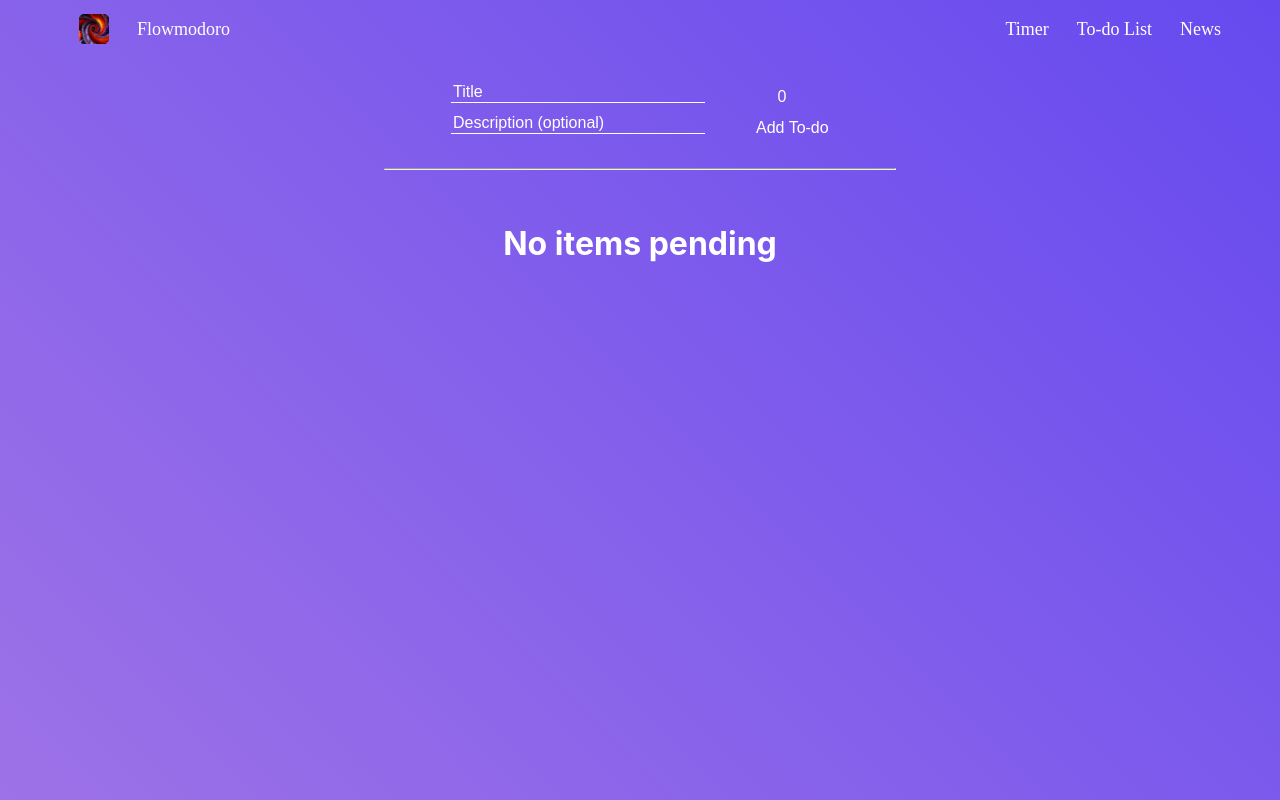
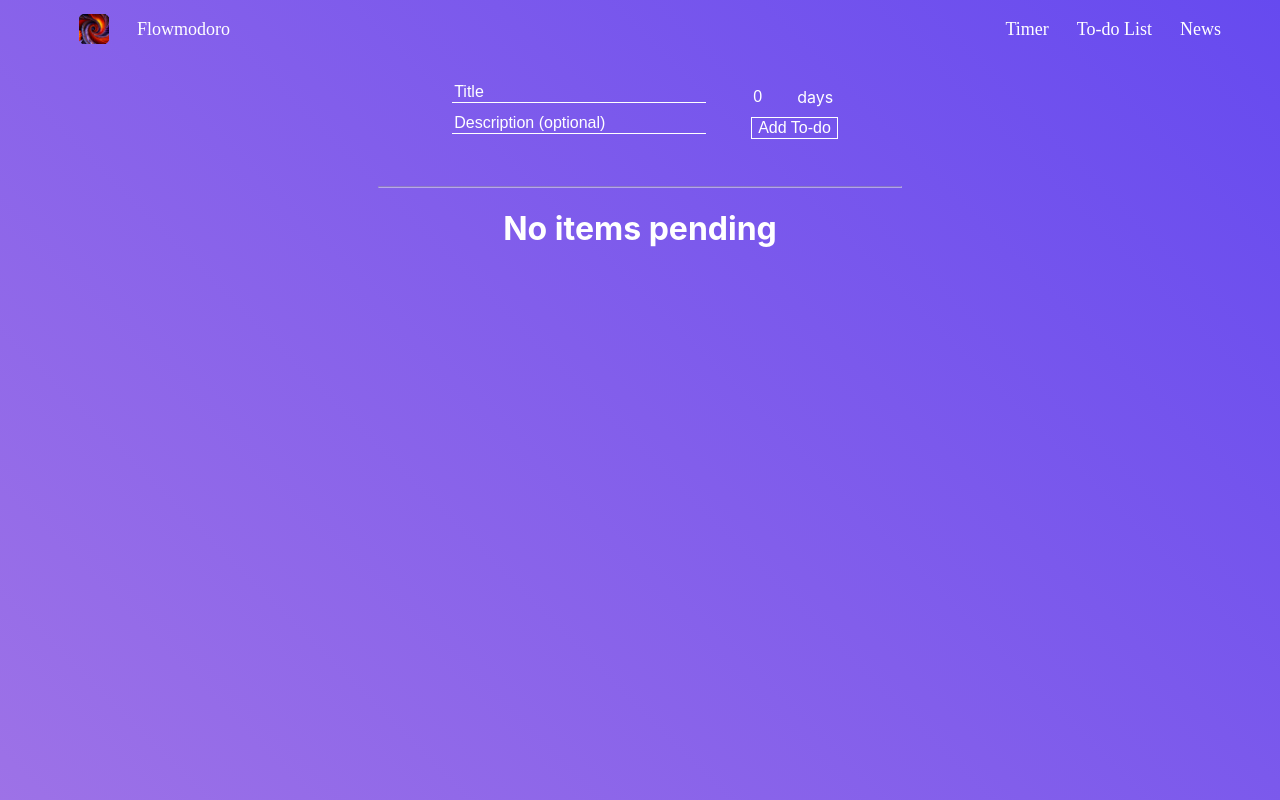
Before and after one commit to dhanushk03/flowmoro, a React (Create React App) app in the folder timerapp/: page /todolist in a window 1280 px wide. Both pictures are taken after a click on the button "New To-do". Built offline with nearby package versions, Linux system fonts and the light colour scheme; a web font is replaced by a local one.

Commit message:
Finally finished the expand and collapse functionality of each todo list item

```diff
--- a/timerapp/src/App.css
+++ b/timerapp/src/App.css
@@ -77,6 +77,9 @@
 
 #taskList {
   margin-top: 25px;
+  background: transparent;
+  border-radius: 10px;
+  padding: 10px;
 }
 
 #addTaskForm input {
@@ -105,8 +108,16 @@
 }
 
 #taskDeadline {
-  width: 75px;
-  text-align: center;
+  width: 37px;
+  text-align: left;
+}
+
+#taskDeadlineDays {
+  margin-left: -5px;
+}
+
+#taskDeadlineContainer {
+  display: flex;
 }
 
 #addTaskButton {
@@ -117,31 +128,31 @@
   margin-left: 10px;
   background: transparent;
   color: white;
-  border: none;
+  border: 1px solid;
   border-radius: var(--radius-percent);
   aspect-ratio: var(--a);
 }
 
 #addTaskButton:hover {
   cursor: pointer;
-  border: none;
   background-color: lightblue;
-  border-bottom: 2px solid white;
   transition: 0.2s;
 }
 
 .taskdivider {
-  width: 85%;
+  width: 90%;
+  opacity: 0.5;
+  /* border: none; */
 }
 
 ::placeholder {
   color: white;
 }
 
-#bottom-spacer {
+/* #bottom-spacer {
   height: 25px;
   width: 100%
-}
+} */
 
 #emptymessage {
   margin-left: auto;
--- a/timerapp/src/Components/CountdownTimer/CountdownTimer.css
+++ b/timerapp/src/Components/CountdownTimer/CountdownTimer.css
@@ -119,9 +119,11 @@
 
     display: flex;
     justify-content: center;
+    text-align: center;
     align-items: center;
 
-    font-size: 24px;
+    font-size: 104px;
+    font-weight: 200;
     font-family: "DM Sans";
     margin-left: 3%;
     margin-right: auto;
@@ -152,6 +154,10 @@
     border-color: #ffffff;
 }
 
+#reseticon {
+    transform: translateY(-6px);
+}
+
 span {
     margin-left: 3px;
     margin-right: 3px;
--- a/timerapp/src/Components/CountdownTimer/CountdownTimer.js
+++ b/timerapp/src/Components/CountdownTimer/CountdownTimer.js
@@ -153,7 +153,7 @@ const CountdownTimer = (props) => {
                     {paused? <div id="startBtn"></div> : <div id="pauseBtn"></div>}
                 </button>
                 <button onClick={resetTime} className="resetbutton">
-                    <p>RESET</p>
+                    <p id="reseticon">&#8634;</p>
                 </button>
             </div>
         </div>
--- a/timerapp/src/Components/TodoList/TodoList.js
+++ b/timerapp/src/Components/TodoList/TodoList.js
@@ -90,6 +90,7 @@ const TodoList = () => {
             }
             <div className="form-right">
               {showInputForm &&
+                <div id="taskDeadlineContainer">
                   <input
                       type="Number"
                       placeholder="Deadline"
@@ -98,6 +99,8 @@ const TodoList = () => {
                       value={taskDeadline}
                       onChange={handleChange}
                   />
+                  <span id="taskDeadlineDays">days</span>
+                </div>
               }
               <button onClick={addTask} id="addTaskButton" style={{"--r": radius, "--a": aspect}}>{showInputForm? "Add To-do" : "New To-do"}</button>
             </div>
--- a/timerapp/src/Components/TodoList/TodoListItem.css
+++ b/timerapp/src/Components/TodoList/TodoListItem.css
@@ -2,8 +2,8 @@
     display: flexbox;
     justify-content: center;
     align-items: center;
-    margin-top: 10px;
-    margin-bottom: 10px;
+    margin-top: 5px;
+    margin-bottom: 5px;
     margin-left: auto;
     margin-right: auto;
 }
@@ -14,8 +14,7 @@
     width: 500px;
     --height: 78;
     --height-intermediate: calc(calc(var(--height)) * 1px);
-    height: var(--height-intermediate);
-    max-height: min-content;
+    height: min-content;
     font-family: "San Francisco";
     overflow-y: auto;
     border-radius: 10px;
@@ -42,8 +41,8 @@
 #buttons {
     display: block;
     margin-top: 5px;
+    margin-bottom: 5px;
     position: relative;
-    bottom: 16px;
 }
 
 #completeButton {
@@ -58,7 +57,7 @@
 
 #deleteButton {
     display: block;
-    margin-top: 3px;
+    margin-top: 5px;
     width: 73px;
     text-align: center;
     background: transparent;
@@ -80,12 +79,13 @@
 }
 
 #taskdateadded {
-    margin-top: -18px;
+    margin-top: -16px;
     margin-left: 5px;
 }
 
-#taskdescription {
-    margin-top: 40px;
+.taskdescription {
+    display: none;
+    margin-top: 20px;
     margin-left: 5px;
     margin-right: 5px;
 }
--- a/timerapp/src/Components/TodoList/TodoListItem.js
+++ b/timerapp/src/Components/TodoList/TodoListItem.js
@@ -13,17 +13,24 @@ const TodoListItem = (props) => {
       dayDisplay = props.deadline + " days";
     }
 
+    function expandAndCollapse() {
+      var desc = document.getElementById(`taskdescription${props.id}`);
+      if (desc.style.display == "block") {
+        desc.style.display = "none";
+      } else {
+        desc.style.display = "block";
+      }
+    }
+
     const defaultHeight = 78;
     const expandedHeight = 200;
     var height = expanded ? expandedHeight : defaultHeight;
-    console.log(`${props.id} ${expanded} ${height}`);
 
 
     return (
       <div className="task">
-        <div className="content" style={{"--height": height}} onClick={() => setExpanded(!expanded)}>
+        <div className="content" onClick={expandAndCollapse}>
           <div id="metadata">
-            <h3 id="taskdeadline">{dayDisplay}</h3>
             <div id="buttons">
               <button id="completeButton"
               onClick={() => {
@@ -42,9 +49,9 @@ const TodoListItem = (props) => {
               </button>
             </div>
           </div>
-          <h3 id="tasktitle">{props.title}</h3>
-          <p id="taskdateadded">{props.dateAdded}</p>
-          <p id="taskdescription">{props.description}</p>
+          <h4 id="tasktitle">{props.title}</h4>
+          <p id="taskdateadded">{props.dateAdded} &#160;&#x2022;&#160; Due {dayDisplay == "Today" || dayDisplay == "Tomorrow" ? dayDisplay : "in " + dayDisplay}</p>
+          <p class="taskdescription" id={`taskdescription${props.id}`}>{props.description}</p>
         </div>
       </div>
     );
```
Lines whose indentation alone changed are shown as unchanged.
